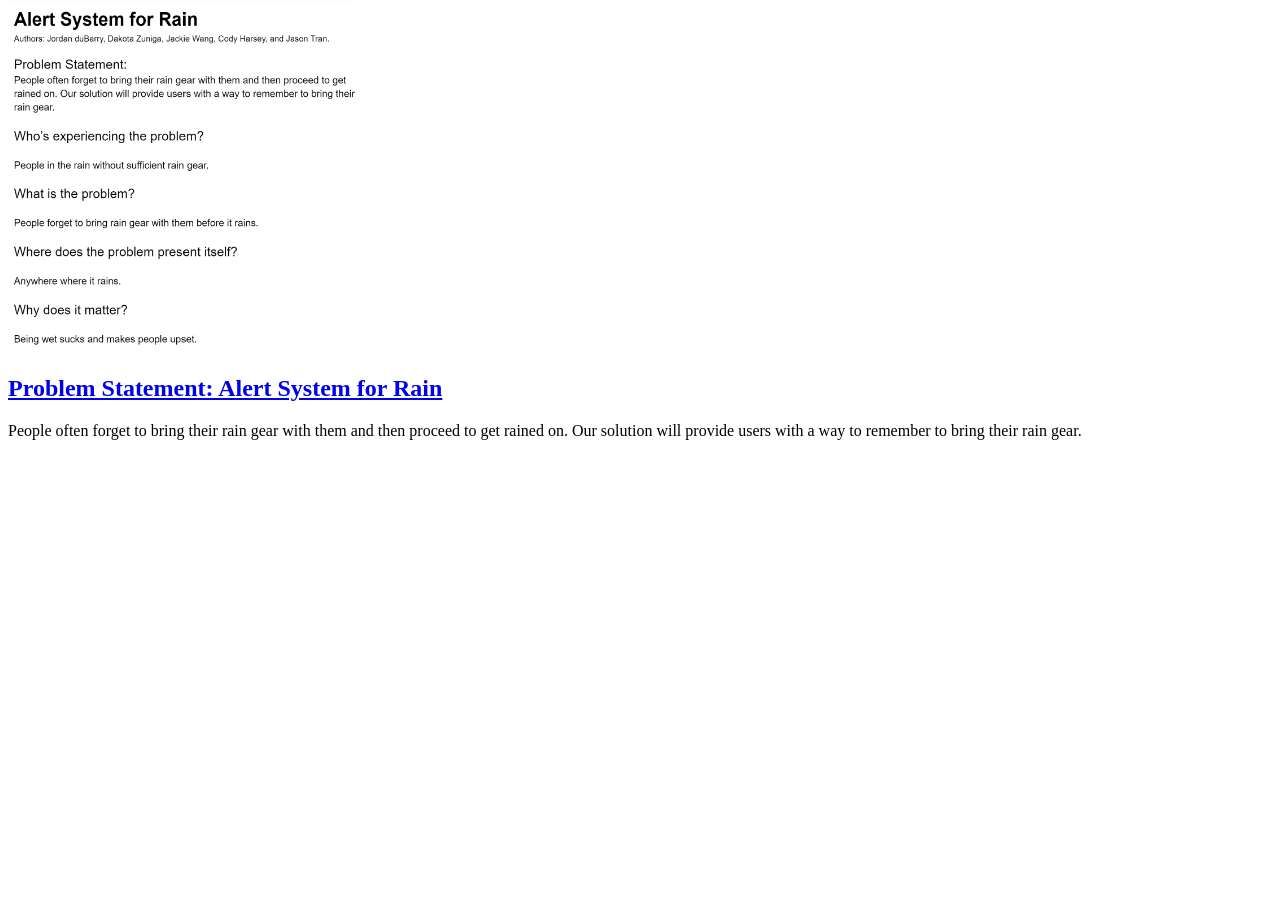
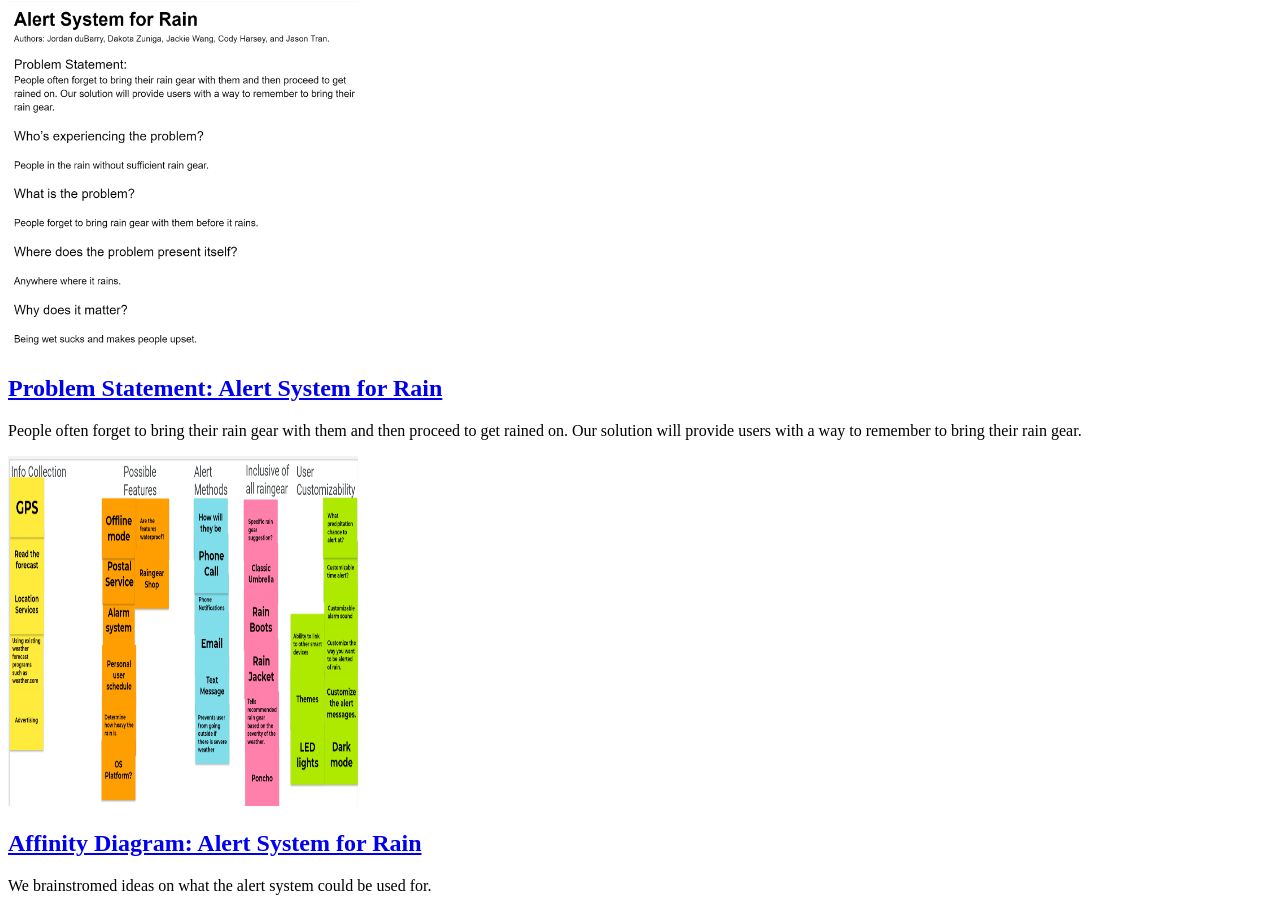
Before and after one commit to CoolSharkCody/CoolSharkCody.github.io, a plain HTML site: page index.html in a window 1280 px wide. Shown: the part 79-990 px from the top of the page. Before the commit the page ends 800 px from the top, so only its background shows below. Drawn offline with Linux system fonts and the light colour scheme.

Commit message:
Add files via upload

```diff
--- a/index.html
+++ b/index.html
@@ -7,13 +7,24 @@
     <body>
         <h1>Cody Harsey's CSCE 190 Site</h1>
 
+        <!-- Problem Statement Assignment -->
         <section class="assignment">
             <a href="files/problem-statement.pdf"><img src="images/problem-statement.png" width="350" height="350"></a>
             <section class="ass-details">
-                <a href="files/problem-statemnt.pdf"><h2>Problem Statement: Alert System for Rain</h2></a>
+                <a href="files/problem-statement.pdf"><h2>Problem Statement: Alert System for Rain</h2></a>
                 <p>People often forget to bring their rain gear with them and then proceed to get rained on. Our solution will provide users with a way to remember to bring their rain gear.</p>
                 <a href="files/problem-statement.pdf"></a>
             </section>
         </section>
+
+        <!--Affinity Diagram Assignment-->
+        <section class="assignment">
+            <a href ="files/affinity-diagram.pdf"><img src="images/affinity-diagram.png" width="350" height="350"></a>
+            <section class="ass-details">
+                <a href="files/affinity-diagram.pdf"><h2>Affinity Diagram: Alert System for Rain</h2></a>
+                <p>We brainstromed ideas on what the alert system could be used for.</p>
+                <a href="files/affinity-diagram.pdf"></a>
+            </section>
+        </section>
     </body>
 </html>
```
